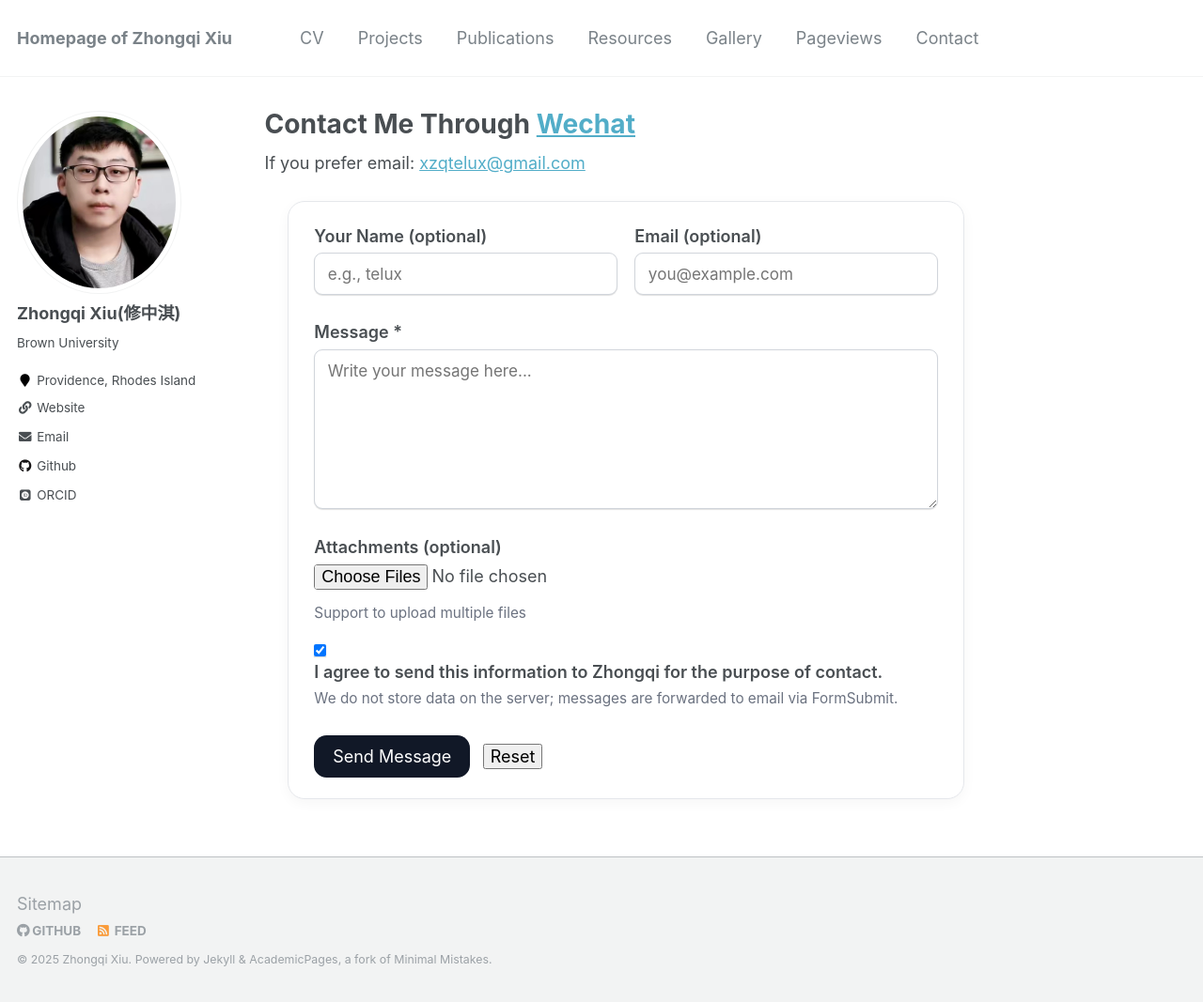
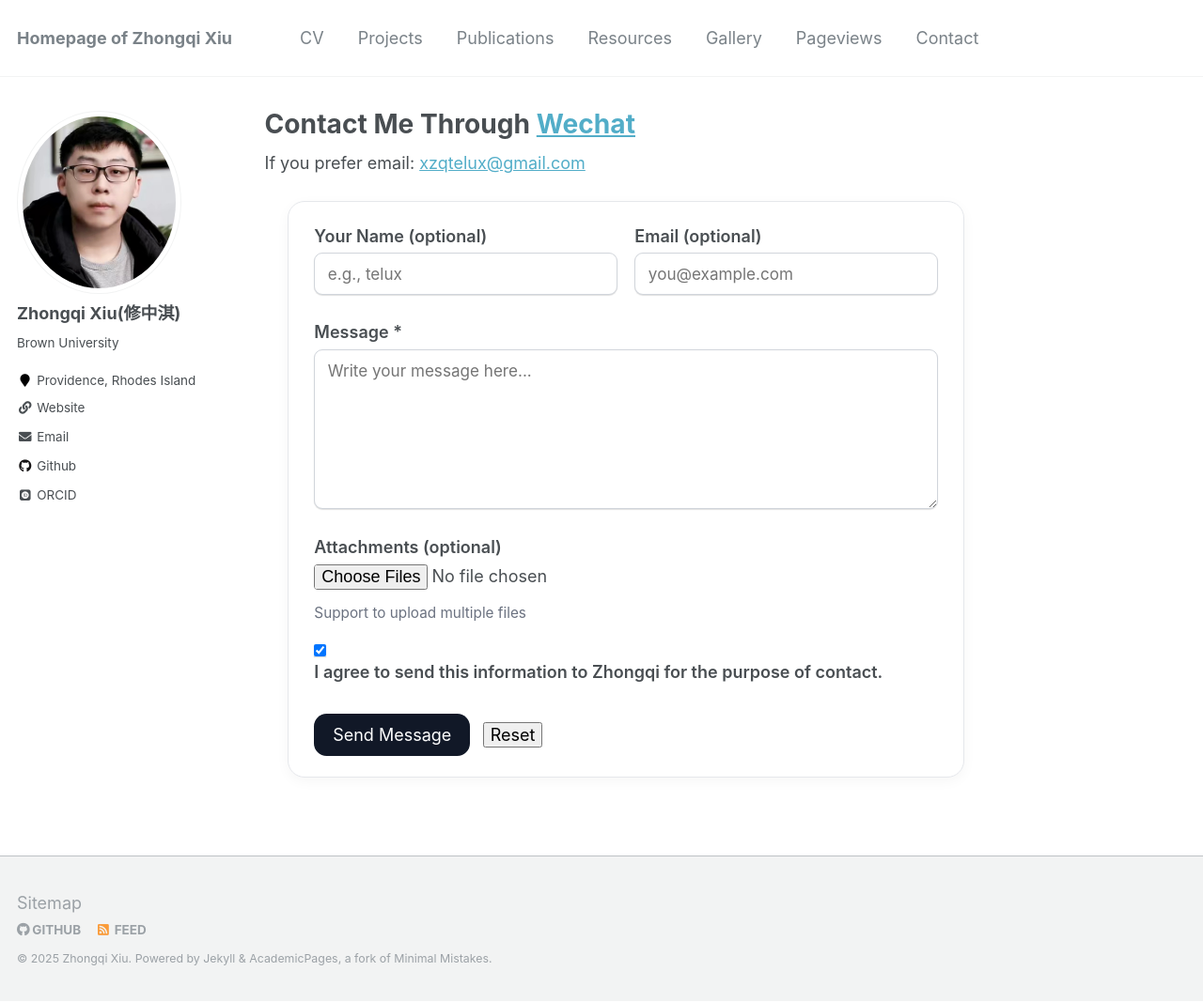
Before and after one commit to k-telux/k-telux.github.io, a Jekyll site: the page built from _pages/contact.md, in a window 1280 px wide and 1067 px high. Shown: the whole window at 94% size. Built offline with Jekyll 4.4.1, drawn with Linux system fonts in a browser that asks for light colours; some web fonts are replaced.

Commit message:
Update contact.md

```diff
--- a/_pages/contact.md
+++ b/_pages/contact.md
@@ -89,10 +89,9 @@ author_profile: true
         <input type="checkbox" id="consent" checked>
         I agree to send this information to Zhongqi for the purpose of contact.
       </label>
-      <div class="disclaimer">We do not store data on the server; messages are forwarded to email via FormSubmit.</div>
     </div>
 
-    <div id="formError" class="error hidden">Please provide at least a name or an email, and ensure consent is checked.</div>
+    <div id="formError" class="error hidden">Please provide at least a name or an email.</div>
 
     <div class="actions">
       <button class="btn-primary" type="submit">Send Message</button>
```
